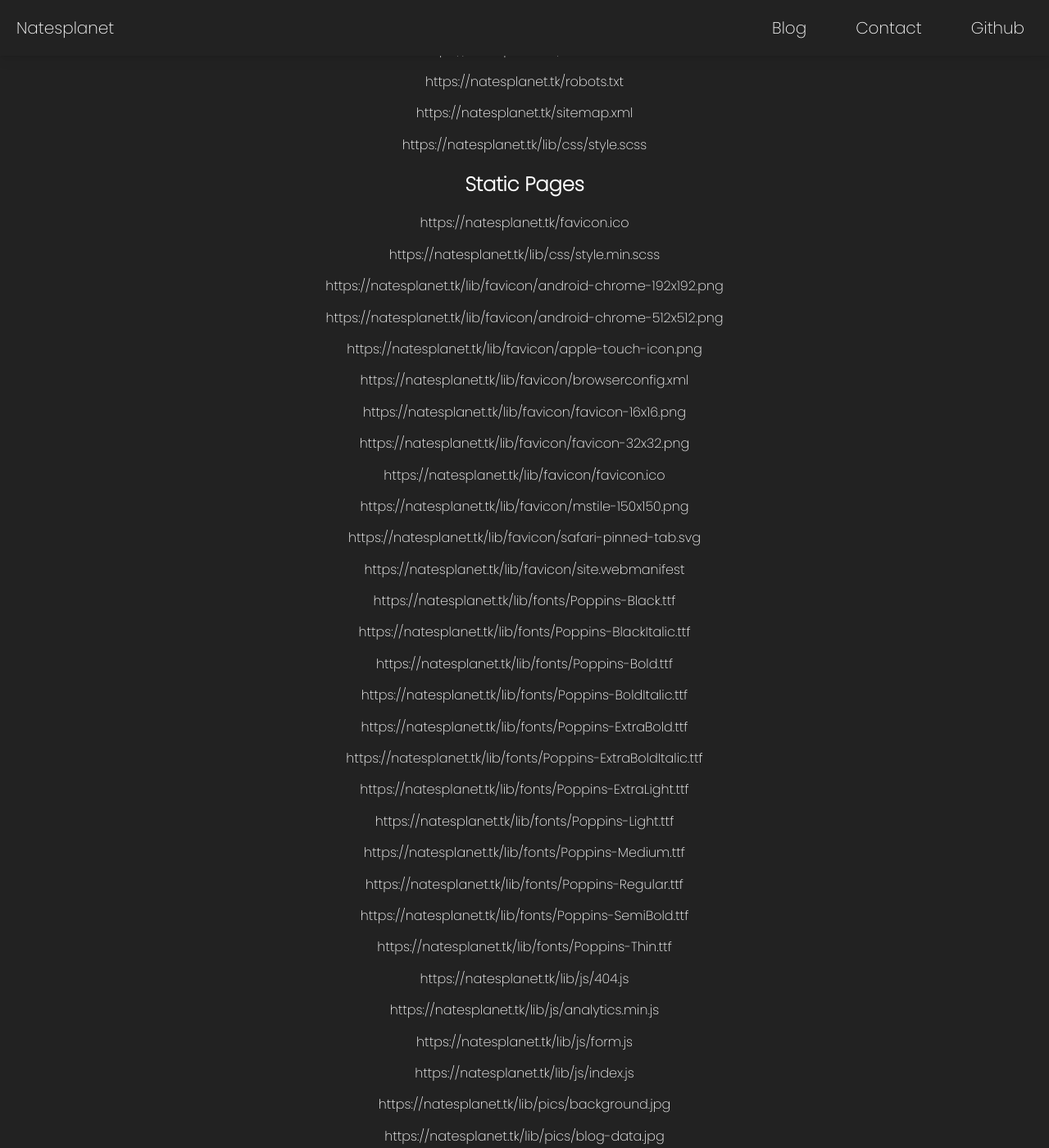
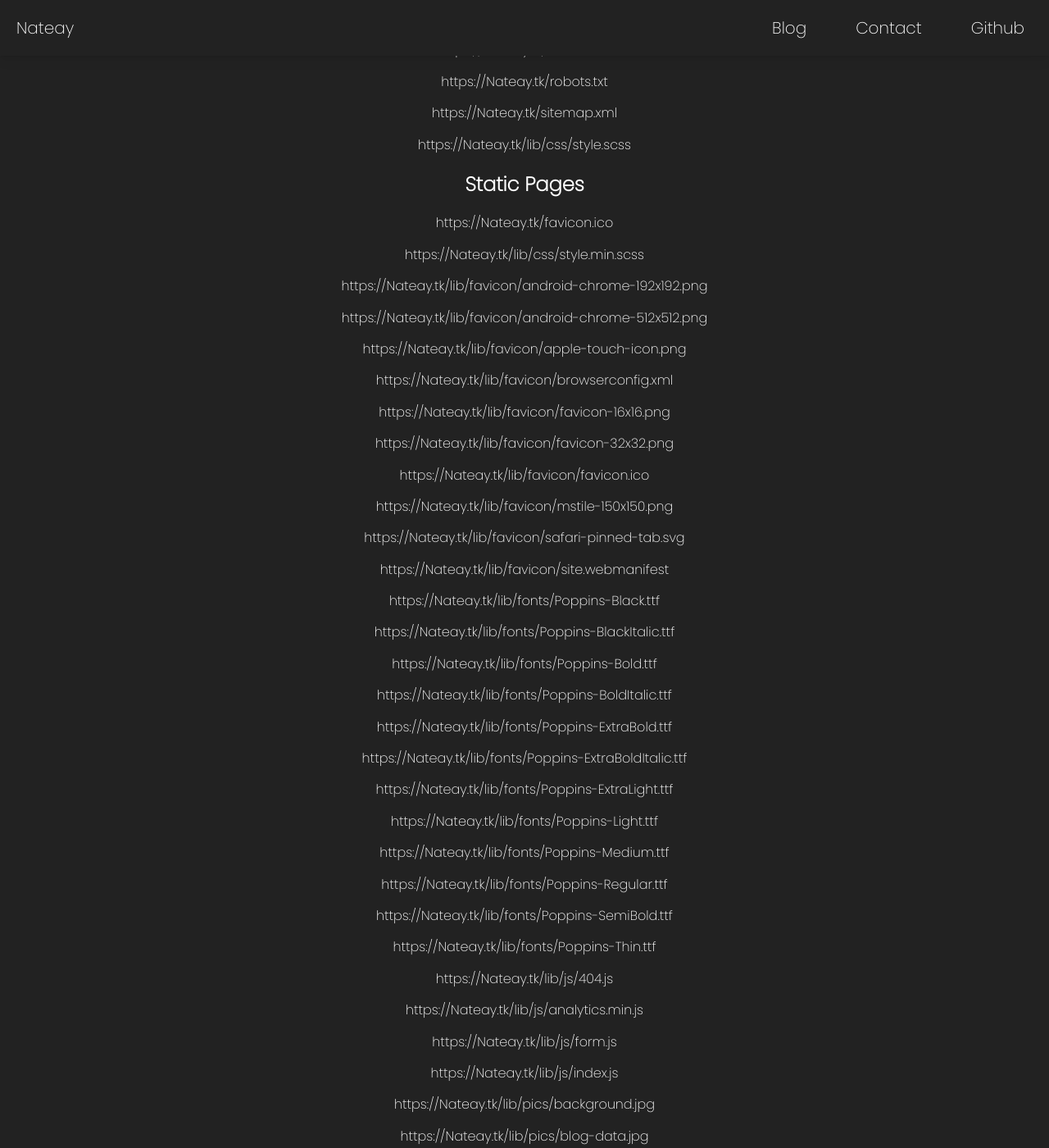
Before and after one commit to Nateay0/nateay0.github.io, a Jekyll site: the page built from lib/info.md, in a window 1280 px wide and 1400 px high, scrolled down 681 px. Shown: the whole window at 82% size. Built offline with Jekyll 4.4.1, drawn with Linux system fonts in a browser that asks for light colours; our own code applies the rules of GitHub Pages for plain Markdown files; some of the changed text lies outside the part shown.

Commit message:
Update _config.yml

```diff
--- a/_config.yml
+++ b/_config.yml
@@ -1,8 +1,8 @@
 # Main Page Title
-title: "Natesplanet"
+title: "Nateay"
 
 # Your name
-name: "Natesplanet"
+name: "Nateay"
 
 # Main section title
 section: "Portfolio"
@@ -11,7 +11,7 @@ plugins:
  - "jekyll-github-metadata"
 
 # Github repository
-repository: natesplanet/natesplanet.github.io
+repository: nateay0/nateay.github.io
 
 # Your job
 work: "Just a curious person who likes to learn stuff"
@@ -20,23 +20,23 @@ work: "Just a curious person who likes to learn stuff"
 section-email: "#contact"
 
 # Description
-description: "Natesplanet's personal website."
+description: "Nateay's personal website."
 
 # Base url (Only dir eg. /blog | /portfolio)
 baseurl: ""
 
 # Link to the main page (or subpage)
-url: "https://natesplanet.tk"
+url: "https://Nateay.tk"
 
 # Contact E-Mail
 email: "nathankamineni@gmail.com"
 
 social-media:
  enabled: "true"
- twitter: "@Natesplanet"
- github_username: "Natesplanet"
+ twitter: "@Nateay_"
+ github_username: "Nateay0"
  discord: "https://discord.gg/S4kqaUmQtP"
- instagram: Natesplanet
+ instagram: "Natesplanet"
 
 
 
@@ -63,7 +63,7 @@ blog-title: "Blog"
 mobile: "false"
 
 # First Launch of the site
-first-launch: "2022"
+first-launch: "2021"
 
 # Timezone
 timezone: "America/Puerto_Rico"
@@ -97,5 +97,5 @@ verification: "ta_nmlLhdulf7izowyF1iK37-e2h_2nuRH25jkKjFKI"
 wakatime:
  enabled: "true" # Boolean
  started: "2022" # Year when wakatime started moritoring your code activity
- link: "https://github.com/Natesplanet" # Your wakatime profile link
- embed: "https://github-readme-stats.vercel.app/api/top-langs/?username=Natesplanet&langs_count=8" # Coding stats embed image in .svg format
+ link: "https://github.com/Nateay0" # Your wakatime profile link
+ embed: "https://github-readme-stats.vercel.app/api/top-langs/?username=Nateay0&langs_count=8" # Coding stats embed image in .svg format
```
